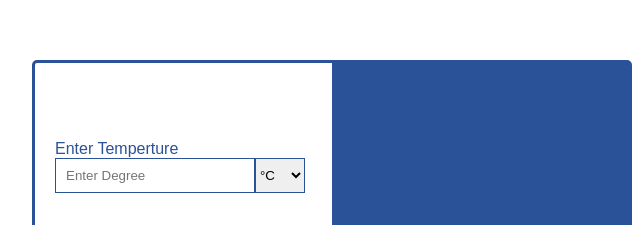
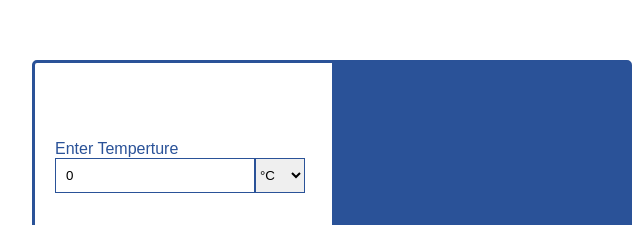
Before and after one commit to Lesuuh/temperature-converter, a plain HTML site: page index.html in a window 1280 px wide. Shown: the part 140-365 px from the top of the page, 308-948 px from the left. Drawn offline with nearby package versions, Linux system fonts and the light colour scheme; a web font is replaced by a local one.

Commit message:
some commit

```diff
--- a/index.html
+++ b/index.html
@@ -19,7 +19,7 @@
                 <div class="inputTemperature">
                     <label for="inputDegree">Enter Temperture</label>
                     <div class="input-group">
-                        <input type="number" class="form-control" id="inputDegree" name="inputDegree" placeholder="Enter Degree"  />
+                        <input type="number" class="form-control" id="inputDegree" name="inputDegree" placeholder="Enter Degree" value="0" />
                         <div class="input-group-append">
                           <select class="form-control" id="selectInputDegreeType">
                             <option value="C" selected>&deg;C</option>
```
